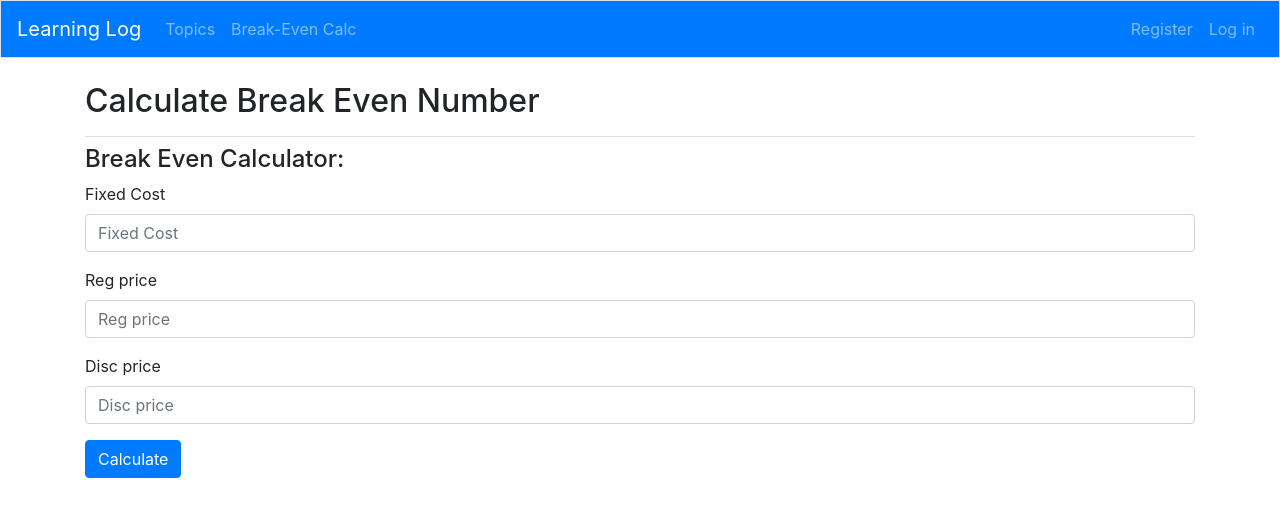
After one commit to efong505/p3, a Django app: page /break_even/ in a window 1280 px wide. The commit adds this page. Shown: the top 517 px of the page. Run offline with Django 4.2, Linux system fonts and the light colour scheme; some libraries are stand-ins or nearby versions.

Commit message:
breakeven

```diff
--- a/learning_logs/forms.py
+++ b/learning_logs/forms.py
@@ -1,6 +1,6 @@
 from django import forms
 
-from .models import Topic, Entry
+from .models import Topic, Entry, BreakEvenPoint
 
 class TopicForm(forms.ModelForm):
     class Meta:
@@ -14,3 +14,9 @@ class EntryForm(forms.ModelForm):
         fields = ['text']
         labels = {'text':''}
         widgets = {'text':forms.Textarea(attrs={'cols':80})}
+
+class BreakEvenPointForm(forms.ModelForm):
+    class Meta:
+        model = BreakEvenPoint
+        fields =['fixed_cost', 'reg_price', 'disc_price']
+        labels = {'fixed_cost':'Fixed Cost'}
--- a/learning_logs/models.py
+++ b/learning_logs/models.py
@@ -24,3 +24,19 @@ class Entry(models.Model):
     def __str__(self):
         """Return a string representation of the model."""
         return f"{self.text[:50]}..."
+
+class BreakEvenPoint(models.Model):
+    """Used to calculate break even point"""
+    fixed_cost = models.DecimalField(decimal_places=2, max_digits=250)
+    reg_price = models.DecimalField(decimal_places=2, max_digits=250)
+    disc_price = models.DecimalField(decimal_places=2, max_digits=250)
+
+    def calculate(self, fixed, reg, disc):
+        """ Calculate the Break Even Point """
+
+        break_even_point = self.fixed_cost/(self.reg_price - self.disc_price)
+        return  break_even_point#self.fixed_cost/(self.reg_price - self.disc_price)
+
+    def __str__(self):
+        """Return string representation of model"""
+        return self.fixed_cost
--- /dev/null
+++ b/learning_logs/templates/learning_logs/calculate.html
@@ -0,0 +1,19 @@
+{% extends 'learning_logs/base.html' %}
+
+{% load bootstrap4 %}
+{% block page_header %}
+<h2>Calculate Break Even Number</a></h2>
+{% endblock page_header %}
+{% block content %}
+
+
+<h4>Break Even Calculator:</h4>
+<form action="{% url 'learning_logs:break_even' %}" method='post' class="form">
+    {% csrf_token %}
+    {% bootstrap_form form %}
+    {% buttons %}
+    <button name='submit' class="btn btn-primary">Calculate</button>
+    {% endbuttons %}
+</form>
+
+{% endblock content %}
--- a/learning_logs/templates/learning_logs/navbar.html
+++ b/learning_logs/templates/learning_logs/navbar.html
@@ -11,7 +11,11 @@
             <li class="nav-item">
                 <a class="nav-link" href="{% url 'learning_logs:topics'%}">
                     Topics</a></li>
+                    <li class="nav-item">
+                      <a class="nav-link" href="{% url 'learning_logs:break_even'%}">
+                          Break-Even Calc</a></li>
             </ul>
+
             <ul class="navbar-nav ml-auto">
             {% if user.is_authenticated %}
              <li class="nav-item">
--- /dev/null
+++ b/learning_logs/templates/learning_logs/results.html
@@ -0,0 +1,6 @@
+{% extends 'learning_logs/base.html' %}
+{% block page_header %}<h2>Results</h2>{% endblock page_header %}
+{% block content %}
+The result is: <h3>{{ results }}</h3>
+<h5><a href="{% url 'learning_logs:break_even' %}">Try another</a><h5>
+{% endblock content %}
--- a/learning_logs/urls.py
+++ b/learning_logs/urls.py
@@ -24,4 +24,8 @@ urlpatterns=[
 
     # Page for deleting entry
     path('delete_entry/<int:entry_id>/',views.delete_entry, name='delete_entry'),
+
+    # Results for calculation
+    path('break_even/', views.break_even_point, name='break_even'),
+
 ]
--- a/learning_logs/views.py
+++ b/learning_logs/views.py
@@ -1,6 +1,6 @@
 from django.shortcuts import render, redirect, get_object_or_404
-from .models import Topic, Entry
-from .forms import TopicForm, EntryForm
+from .models import Topic, Entry, BreakEvenPoint
+from .forms import TopicForm, EntryForm, BreakEvenPointForm
 from django.contrib.auth.decorators import login_required
 from django.http import Http404
 
@@ -45,6 +45,33 @@ def new_topic(request):
     # Display a blank or invlid form
     context = {'form':form}
     return render(request,'learning_logs/new_topic.html', context)
+
+def break_even_point(request):
+    """calculate"""
+    if request.method != 'POST':
+        # No data submitted; create a blank form.
+        form = BreakEvenPointForm()
+    else:
+        form = BreakEvenPointForm(data=request.POST)
+        if form.is_valid():
+            fixed = float(request.POST['fixed_cost'])
+            reg = float(request.POST['reg_price'])
+            disc = float(request.POST['disc_price'])
+            # def cacl(fixed, reg, disc):
+            #     f = fixed
+            #     r = reg
+            #     isc = disc
+
+            results = round(fixed/(reg - disc),2)
+            # results = f"{calc}"
+
+            context = {'results':results}
+            return render(request, 'learning_logs/results.html', context)
+    context = {'form':form}
+    return render(request, 'learning_logs/calculate.html', context)
+
+def results(request):
+    return render(request, 'learning_logs/results.html')
 
 @login_required
 def new_entry(request,topic_id):
```
Also changed, not shown: db.sqlite3.
